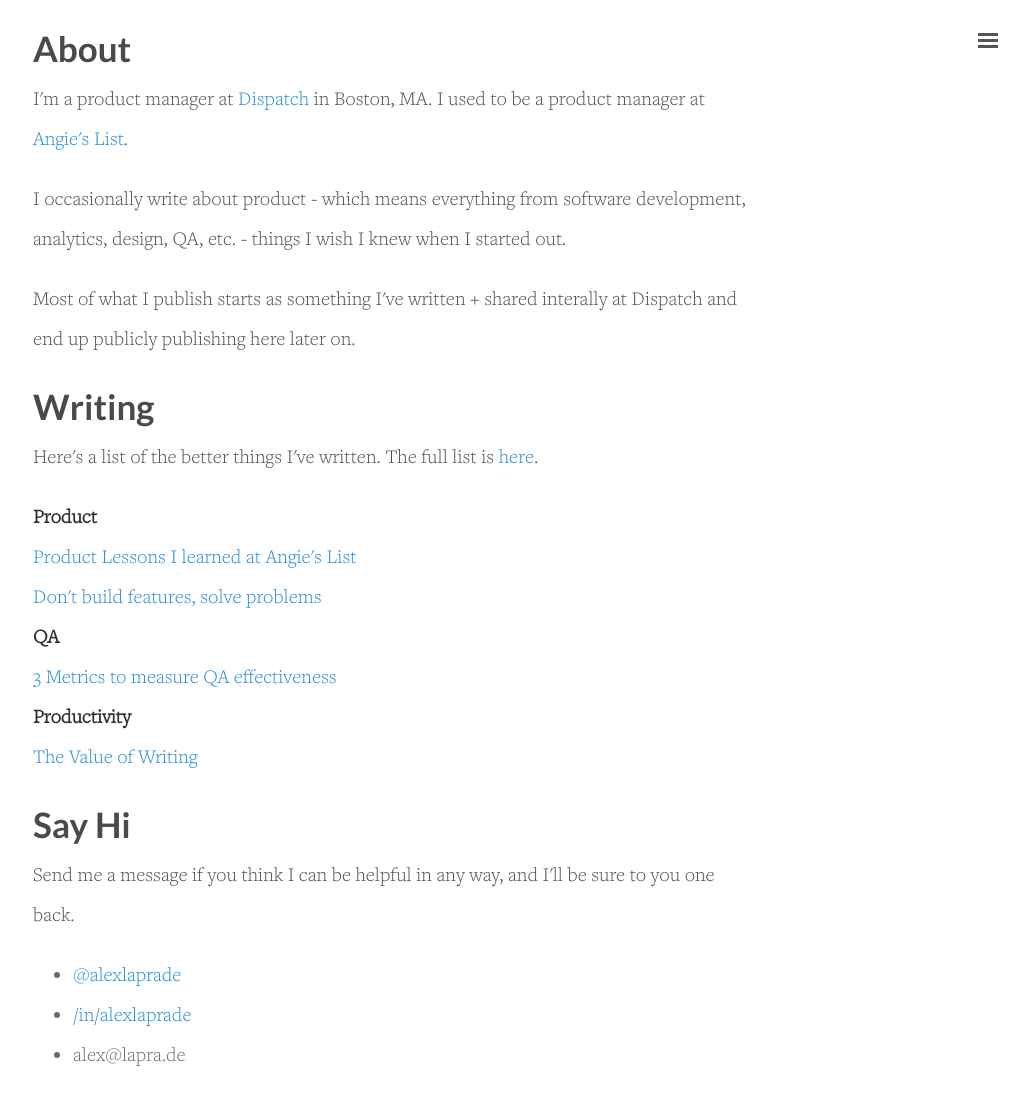
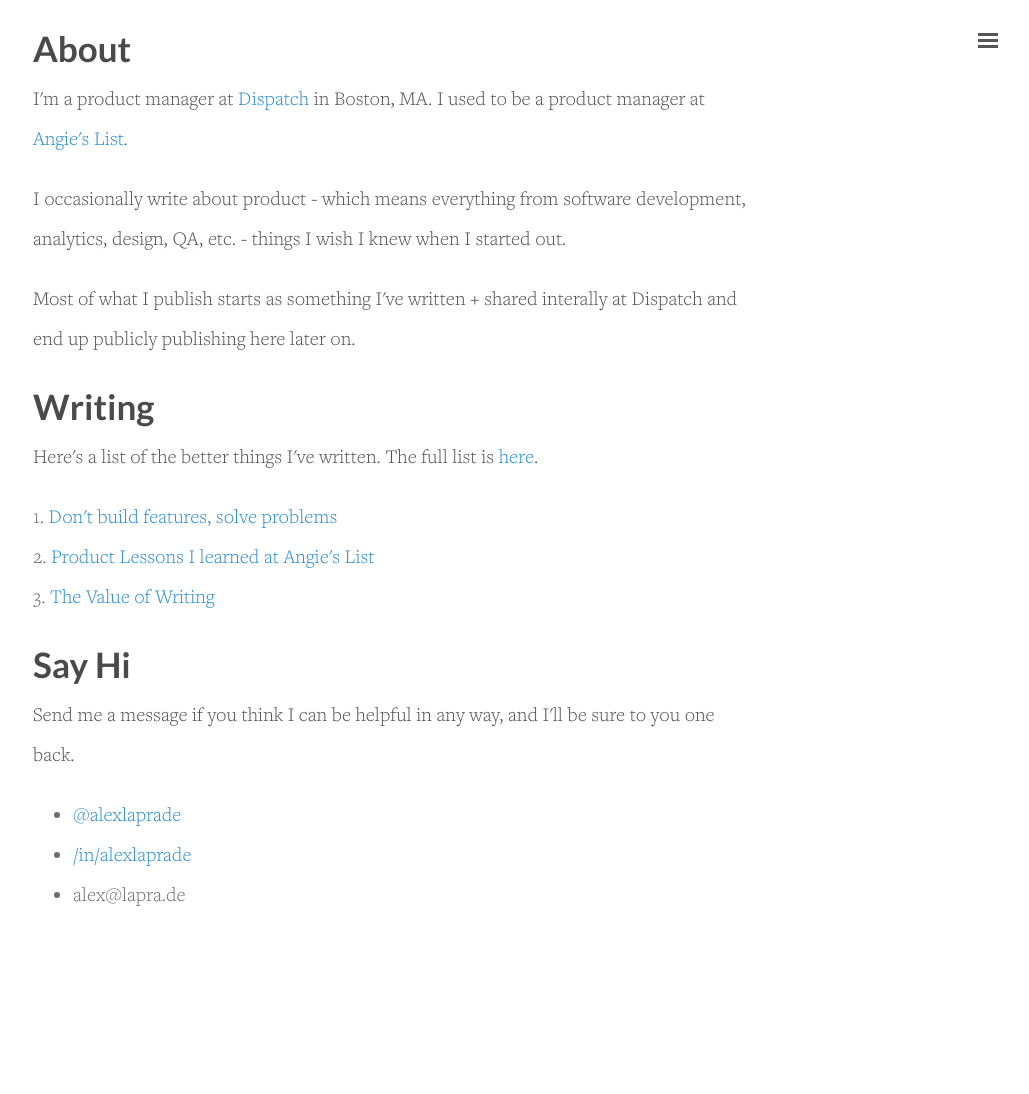
Before and after one commit to laprade/laprade.github.io, a Jekyll site: the page built from index.html, in a window 1280 px wide. Shown: the whole page, without its empty margins (247-1276 px from the left). Built offline with Jekyll 4.4.1, drawn with Linux system fonts in a browser that asks for light colours; the list of posts is cut into pages by our own code; after the commit the page ends 934 px from its top, so only the background shows below that.

```diff
--- a/index.html
+++ b/index.html
@@ -13,17 +13,9 @@ title: Home
     <h1>Writing</h1>
     <p>Here's a list of the better things I've written. The full list is <a href="/blog-posts">here</a>.</p>
 
-    <strong>Product</strong><br>
-        <a href="/product-lessons-angies-list">Product Lessons I learned at Angie's List</a><br>
-        <a href="/solve-problems">Don't build features, solve problems</a>
-
-
-    <br><strong>QA</strong><br>
-        <a href="/qa-metrics">3 Metrics to measure QA effectiveness</a>
-        <br>
-
-    <strong>Productivity</strong><br>
-            <a href="/writing">The Value of Writing</a>
+        1. <a href="/solve-problems">Don't build features, solve problems</a><br>
+        2. <a href="/product-lessons-angies-list">Product Lessons I learned at Angie's List</a><br>
+        3. <a href="/writing">The Value of Writing</a>
 </section>
 
 <section class="row">
```
Also changed, not shown: _posts/2016-09-26-writing-bug-reports.md (added, +144 -0 lines), blog-posts.md (+2 -0 lines), images/error-creating-job.png (added), images/payment-failure.png (added).
